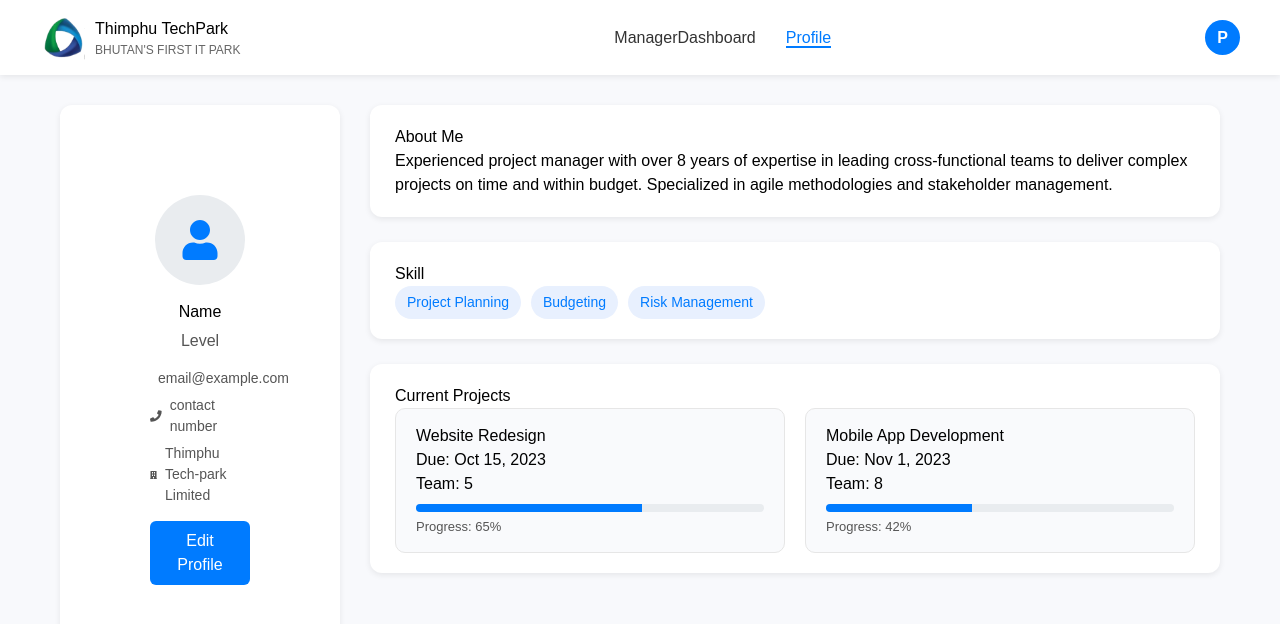
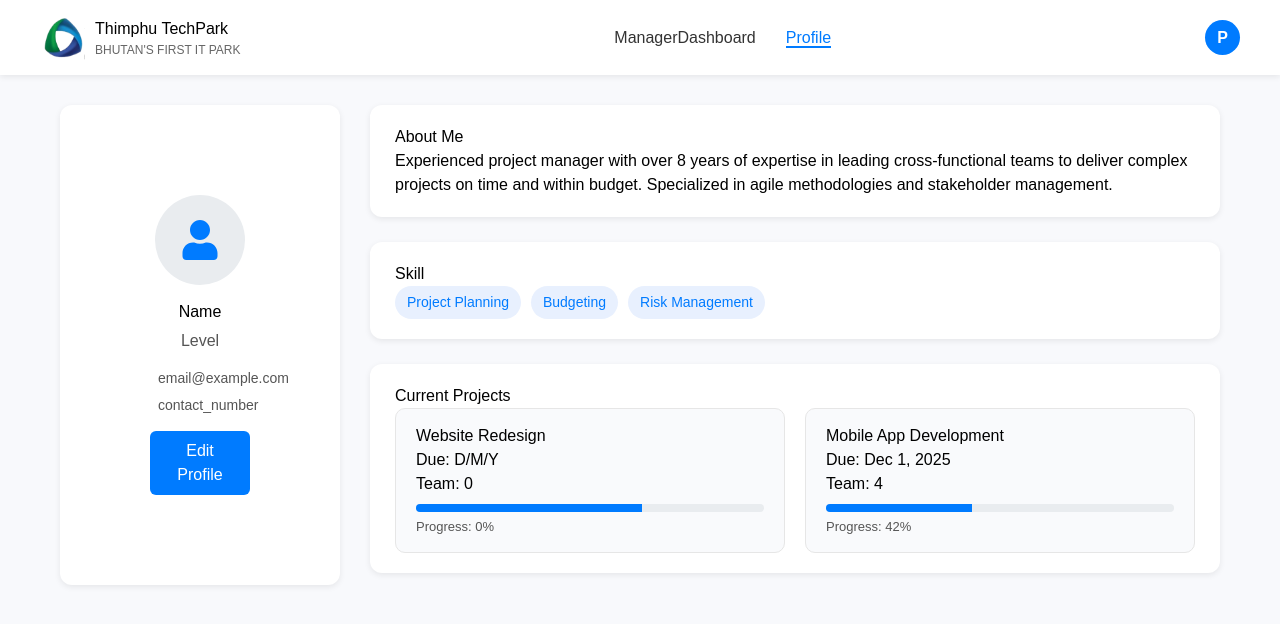
Before and after one commit to Yesheylhaden/Project_Management_System, a React app: page /managerProfile in a window 1280 px wide. Shown: the top 624 px of the page. Built offline with nearby package versions, Linux system fonts and the light colour scheme; the HTML template or start-up script is replaced by a standard one.

Commit message:
wrap:final

```diff
--- a/src/pages/AdminProfile.jsx
+++ b/src/pages/AdminProfile.jsx
@@ -39,7 +39,7 @@ export default function AdminProfile() {
         </div>
 
         <div className="content-section">
-          <h2 className="section-title">About</h2>
+          <h2 className="section-title">Welcome back!!</h2>
 
           {/* Search bar */}
           <div className="search-bar">
--- a/src/pages/ManagerProfile.jsx
+++ b/src/pages/ManagerProfile.jsx
@@ -41,10 +41,7 @@ export default function ManagerProfile() {
                 <FaEnvelope /> email@example.com
               </p>
               <p>
-                <FaPhone /> contact number
-              </p>
-              <p>
-                <FaBuilding /> Thimphu Tech-park Limited
+                <FaPhone /> contact_number
               </p>
             </div>
 
@@ -78,18 +75,18 @@ export default function ManagerProfile() {
             <div className="mp-project-grid">
               <div className="mp-project-box">
                 <h4>Website Redesign</h4>
-                <p>Due: Oct 15, 2023</p>
-                <p>Team: 5</p>
+                <p>Due: D/M/Y</p>
+                <p>Team: 0</p>
                 <div className="mp-progress-bar">
                   <div className="mp-progress" style={{ width: "65%" }}></div>
                 </div>
-                <p className="mp-progress-text">Progress: 65%</p>
+                <p className="mp-progress-text">Progress: 0%</p>
               </div>
 
               <div className="mp-project-box">
                 <h4>Mobile App Development</h4>
-                <p>Due: Nov 1, 2023</p>
-                <p>Team: 8</p>
+                <p>Due: Dec 1, 2025</p>
+                <p>Team: 4</p>
                 <div className="mp-progress-bar">
                   <div className="mp-progress" style={{ width: "42%" }}></div>
                 </div>
```
